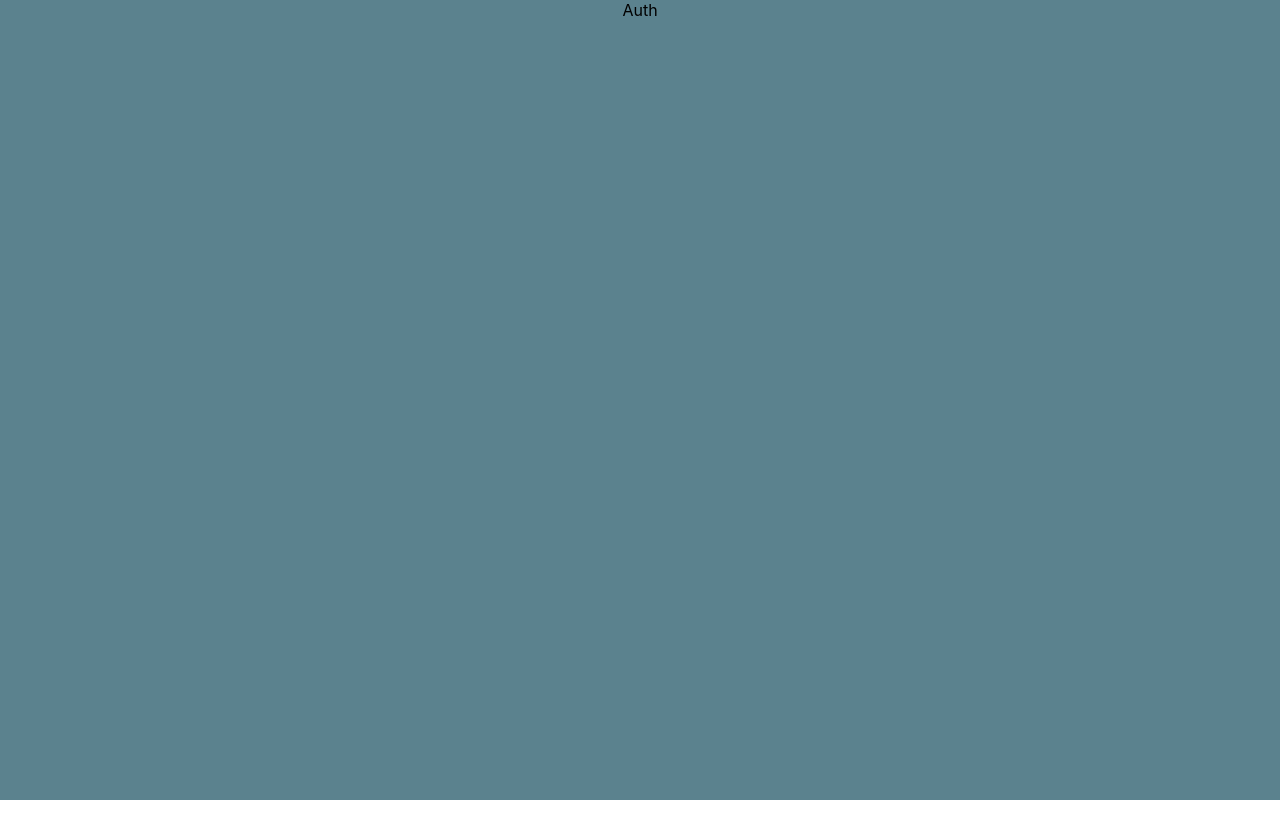
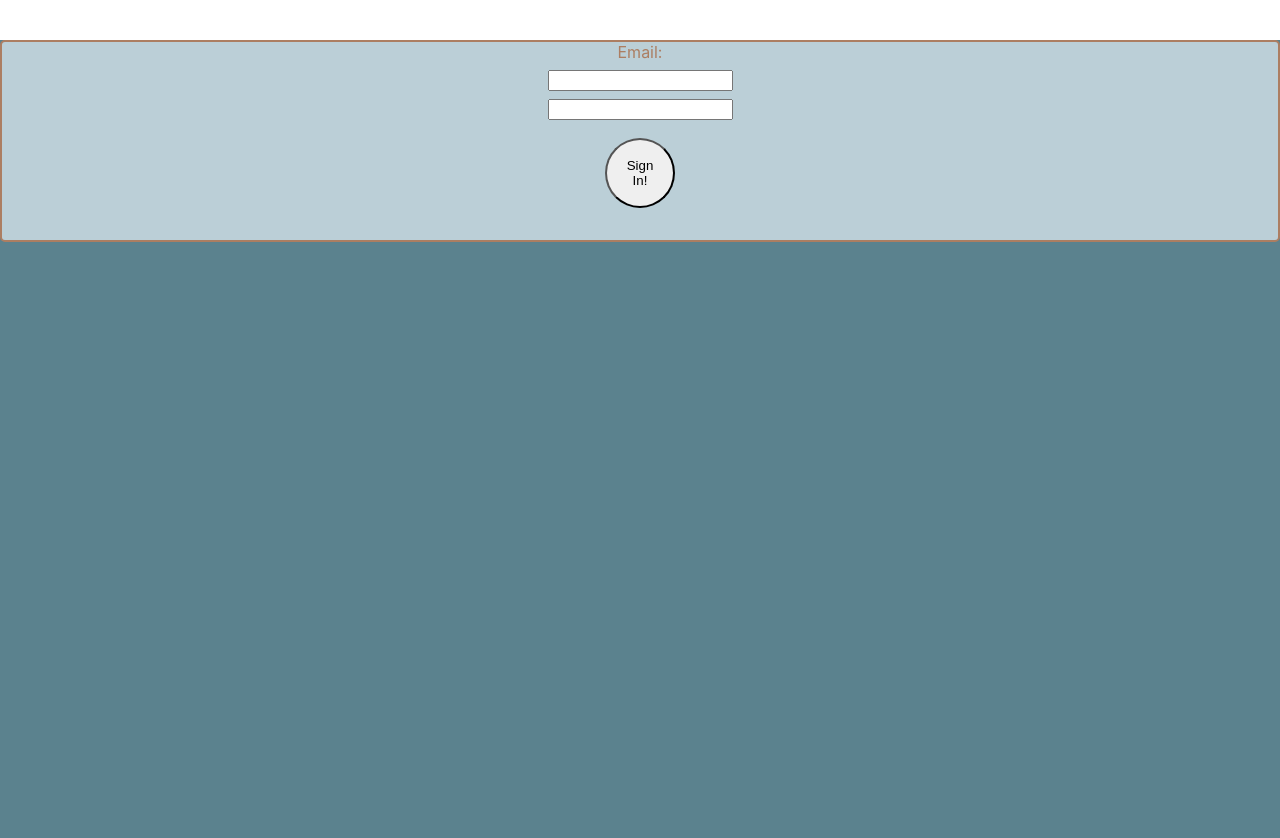
Before and after one commit to karyssa-dandrea/guestbook, a React (Create React App) app: page /login in a window 1280 px wide. Before the commit the page ends 800 px from the top, so only its background shows below. Built offline with nearby package versions, Linux system fonts and the light colour scheme.

Commit message:
created my auth page

```diff
--- a/src/views/Auth/Auth.js
+++ b/src/views/Auth/Auth.js
@@ -1,5 +1,29 @@
-import React from 'react';
+import React, { useState } from 'react';
+import { useHistory, useLocation } from 'react-router-dom/cjs/react-router-dom.min';
+import { useUser } from '../../context/UserContext';
 
 export default function Auth() {
-  return <div>Auth</div>;
+  const { setUser } = useUser();
+  const [email, setEmail] = useState('');
+  const [password, setPassword] = useState('');
+  const location = useLocation();
+  const history = useHistory();
+
+  const handleLogin = (e) => {
+    e.preventDefault();
+    if (email === process.env.AUTH_EMAIL && password === process.env.AUTH_PASSWORD) {
+      setUser(email);
+      const { from } = location.state || { from: { pathname: '/' } };
+      history.replace(from.pathname);
+    }
+  };
+
+  return (
+    <form>
+      <label>Email:</label>
+      <input id="email" type="text" value={email} onChange={(e) => setEmail(e.target.value)} />
+      <input type="password" value={password} onChange={(e) => setPassword(e.target.value)} />
+      <button onClick={handleLogin}>Sign In!</button>
+    </form>
+  );
 }
--- a/src/views/Home/Home.js
+++ b/src/views/Home/Home.js
@@ -1,12 +1,14 @@
 import React from 'react';
 import Entry from '../../components/Entry/Entry';
 import Guestbook from '../../components/Guestbook/Guestbook';
+import Auth from '../Auth/Auth';
 
 export default function Home() {
   return (
     <div>
       <Guestbook />
       <Entry />
+      <Auth />
     </div>
   );
 }
```
